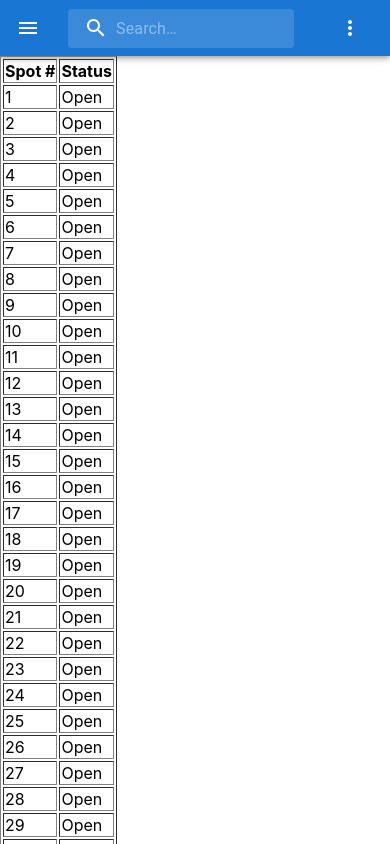
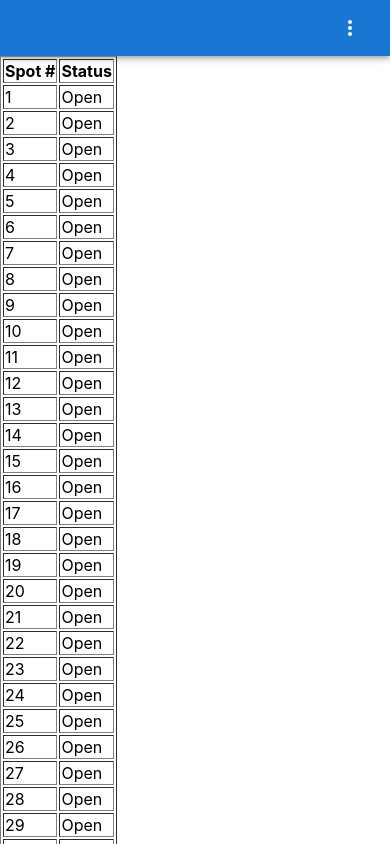
Before and after one commit to hafeefas/HCIParking, a React (Create React App) app: page / in a window 390 px wide. Shown: the top 844 px of the page. Built offline with nearby package versions, Linux system fonts and the light colour scheme.

Commit message:
removed menu icon, search bar, message in mobile view and fixed drawer

```diff
--- a/src/components/Navbar.js
+++ b/src/components/Navbar.js
@@ -15,6 +15,7 @@ import AccountCircle from "@mui/icons-material/AccountCircle";
 import NotificationsIcon from "@mui/icons-material/Notifications";
 import MoreIcon from "@mui/icons-material/MoreVert";
 import Drawer from "@mui/material/Drawer";
+import SpotsTable from "../SpotsTable";
 
 const Search = styled("div")(({ theme }) => ({
   position: "relative",
@@ -136,16 +137,6 @@ export default function PrimarySearchAppBar() {
       <MenuItem>
         <StyledIconButton
           size="large"
-          aria-label="show 4 new mails"
-          color="inherit"
-        >
-          <Badge badgeContent={4} color="error"></Badge>
-        </StyledIconButton>
-        <p>Messages</p>
-      </MenuItem>
-      <MenuItem>
-        <StyledIconButton
-          size="large"
           aria-label="show 17 new notifications"
           color="inherit"
         >
@@ -176,16 +167,6 @@ export default function PrimarySearchAppBar() {
     <Box sx={{ flexGrow: 1 }}>
       <AppBar position="static">
         <Toolbar>
-          <StyledIconButton
-            size="large"
-            edge="start"
-            color="inherit"
-            aria-label="open drawer"
-            sx={{ mr: 2 }}
-            onClick={handleDrawerOpen}
-          >
-            <MenuIcon />
-          </StyledIconButton>
           <Typography
             variant="h6"
             noWrap
@@ -194,15 +175,6 @@ export default function PrimarySearchAppBar() {
           >
             Parking Project
           </Typography>
-          <Search>
-            <SearchIconWrapper>
-              <SearchIcon />
-            </SearchIconWrapper>
-            <StyledInputBase
-              placeholder="Search…"
-              inputProps={{ "aria-label": "search" }}
-            />
-          </Search>
           <Box sx={{ flexGrow: 1 }} />
           <StyledIconButton>
           <Typography
@@ -263,7 +235,7 @@ export default function PrimarySearchAppBar() {
         onClose={handleDrawerClose}
       >
 
-       <spotsTable/>
+       <SpotsTable/>
       </Drawer>
     </Box>
   );
```
